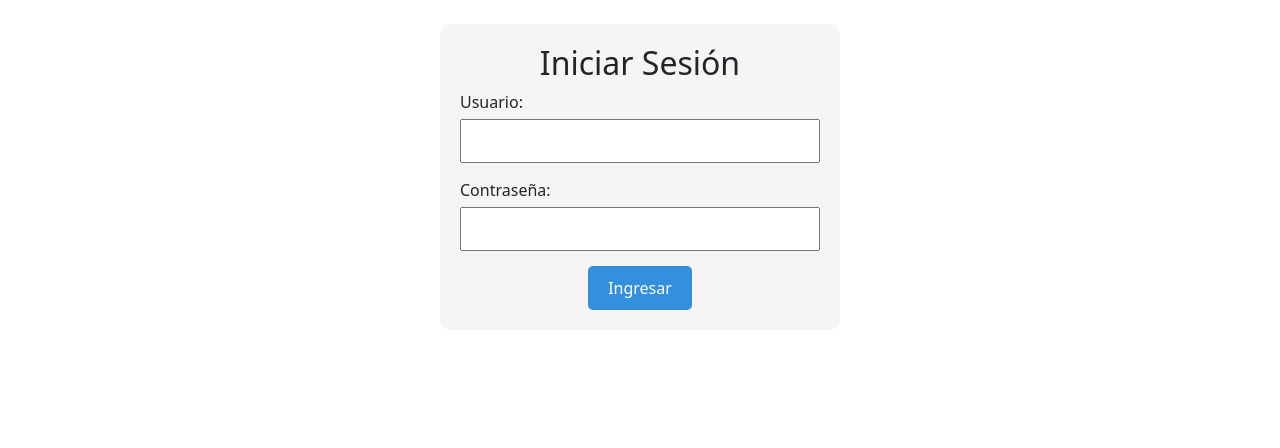
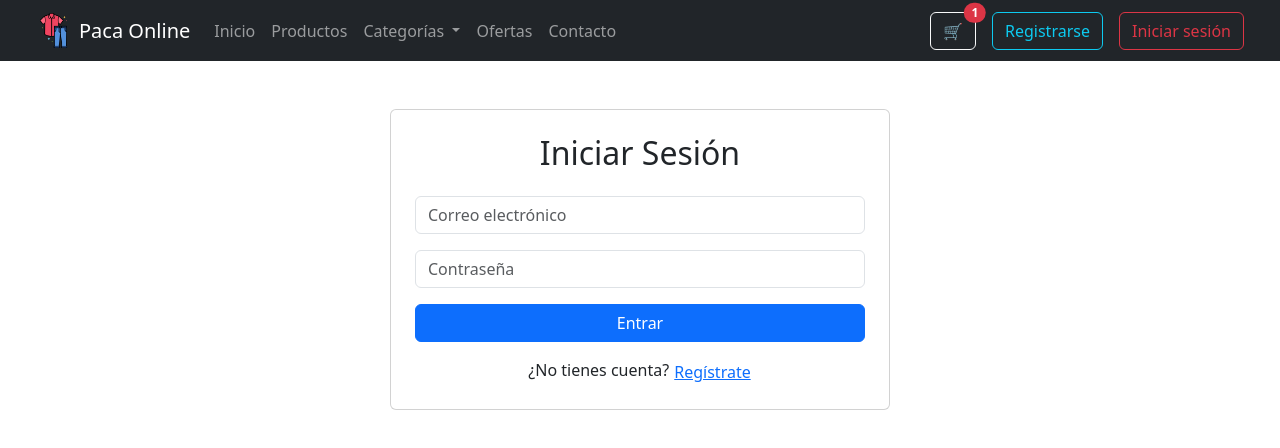
Before and after one commit to Luisangelriverosbautista/tiendapaca, a Vue app: page /iniciarS in a window 1280 px wide. Shown: the top 448 px of the page. Built offline with nearby package versions, Linux system fonts and the light colour scheme.

Commit message:
agregur las vistas de registrarse e iniciar secion

```diff
--- a/src/Router/index.js
+++ b/src/Router/index.js
@@ -19,11 +19,6 @@ const routes = [
     name: 'Login',
     component: () => import('@/components/Pages/Login.vue')
   },
-  {
-    path: '/registrarseV',
-    name: 'RegistrarseV',
-    component: () => import('@/components/Pages/RegistrarseV.vue')
-  },
 
 ]
 
--- a/src/components/Pages/IniciarS.vue
+++ b/src/components/Pages/IniciarS.vue
@@ -1,84 +1,93 @@
 <template>
-    <div class="login-container mt-4">
-      <h2>Iniciar Sesión</h2>
+  <nav class="navbar navbar-expand-lg navbar-dark bg-dark px-4 sticky-top">
+    <div class="container-fluid">
+      <router-link class="navbar-brand d-flex align-items-center" to="/login">
+        <img :src="iconoNav" width="35" height="35" class="me-2" alt="icono_nav">
+        Paca Online
+      </router-link>
+
+      <button class="navbar-toggler" type="button" data-bs-toggle="collapse" data-bs-target="#navbarContent">
+        <span class="navbar-toggler-icon"></span>
+      </button>
+
+      <div class="collapse navbar-collapse" id="navbarContent">
+        <ul class="navbar-nav me-auto mb-2 mb-lg-0">
+          <li class="nav-item">
+            <router-link class="nav-link" to="/">Inicio</router-link>
+          </li>
+          <li class="nav-item">
+            <router-link class="nav-link" to="/productos">Productos</router-link>
+          </li>
+          <li class="nav-item dropdown">
+            <a class="nav-link dropdown-toggle" href="#" id="categoriasDropdown" role="button"
+              data-bs-toggle="dropdown">
+              Categorías
+            </a>
+            <ul class="dropdown-menu" aria-labelledby="categoriasDropdown">
+              <li><router-link class="dropdown-item" to="/categoria/hombre">Hombre</router-link></li>
+              <li><router-link class="dropdown-item" to="/categoria/mujer">Mujer</router-link></li>
+              <li><router-link class="dropdown-item" to="/categoria/ninos">Niños</router-link></li>
+              <li><router-link class="dropdown-item" to="/categoria/accesorios">Accesorios</router-link></li>
+            </ul>
+          </li>
+          <li class="nav-item">
+            <router-link class="nav-link" to="/ofertas">Ofertas</router-link>
+          </li>
+          <li class="nav-item">
+            <a class="nav-link" href="#footer">Contacto</a>
+          </li>
+        </ul>
+
+        <div class="d-flex align-items-center gap-3">
+          <button type="button" class="btn btn-outline-light position-relative">
+            🛒
+            <span class="position-absolute top-0 start-100 translate-middle badge rounded-pill bg-danger">
+              1
+            </span>
+          </button>
+
+          <router-link class="btn btn-outline-info" to="/login">Registrarse</router-link>
+          <router-link class="btn btn-outline-danger" to="/iniciarS">Iniciar sesión</router-link>
+        </div>
+      </div>
+    </div>
+  </nav>
+
+  <div class="container mt-5">
+    <div class="card p-4 mx-auto" style="max-width: 500px;">
+      <h2 class="text-center mb-4">Iniciar Sesión</h2>
+
       <form @submit.prevent="handleLogin">
-        <div class="form-group">
-          <label for="username">Usuario:</label>
-          <input type="text" id="username" v-model="username" required />
+        <div class="mb-3">
+          <input v-model="form.email" type="email" placeholder="Correo electrónico" class="form-control" required />
         </div>
 
-        <div class="form-group">
-          <label for="password">Contraseña:</label>
-          <input type="password" id="password" v-model="password" required />
+        <div class="mb-3">
+          <input v-model="form.password" type="password" placeholder="Contraseña" class="form-control" required />
         </div>
 
-        <button type="submit">Ingresar</button>
-        <p v-if="error" class="error">{{ error }}</p>
+        <button type="submit" class="btn btn-primary w-100">Entrar</button>
       </form>
+
+      <div class="text-center mt-3">
+        ¿No tienes cuenta?
+        <button class="btn btn-link p-0" @click="$emit('switchToRegister')">Regístrate</button>
+      </div>
     </div>
-  </template>
+  </div>
+</template>
 
-  <script>
-  export default {
-    name: "Login",
-    data() {
-      return {
-        username: "",
-        password: "",
-        error: ""
-      };
-    },
-    methods: {
-      handleLogin() {
-        if (this.username === "admin" && this.password === "1234") {
-          alert("¡Inicio de sesión exitoso!");
-          this.error = "";
-          // Aquí podrías redirigir a otra vista, por ejemplo:
-          // this.$router.push('/dashboard');
-        } else {
-          this.error = "Credenciales incorrectas. Intenta nuevamente.";
-        }
-      }
-    }
-  };
-  </script>
+<script setup>
+import { ref, reactive } from 'vue';
+import iconoNav from '/src/assets/ropa-masculina.png';
 
-  <style scoped>
-  .login-container {
-    max-width: 400px;
-    margin: auto;
-    padding: 20px;
-    background: #f5f5f5;
-    border-radius: 10px;
-    text-align: center;
-  }
+const form = reactive({
+  email: '',
+  password: ''
+});
 
-  .form-group {
-    margin-bottom: 15px;
-    text-align: left;
-  }
-
-  input {
-    width: 100%;
-    padding: 8px;
-    margin-top: 5px;
-  }
-
-  button {
-    padding: 10px 20px;
-    background-color: #3490dc;
-    color: white;
-    border: none;
-    border-radius: 5px;
-    cursor: pointer;
-  }
-
-  button:hover {
-    background-color: #2779bd;
-  }
-
-  .error {
-    color: red;
-    margin-top: 10px;
-  }
-  </style>
+function handleLogin() {
+  console.log('Intentando iniciar sesión con:', form);
+  // Aquí puedes hacer la lógica de autenticación
+}
+</script>
--- a/src/components/Pages/Login.vue
+++ b/src/components/Pages/Login.vue
@@ -1,4 +1,63 @@
+
 <template>
+    <nav class="navbar navbar-expand-lg navbar-dark bg-dark px-4 sticky-top">
+    <div class="container-fluid">
+      <router-link class="navbar-brand d-flex align-items-center" to="/login">
+        <img :src="iconoNav" width="35" height="35" class="me-2" alt="icono_nav">
+        Paca Online
+      </router-link>
+
+      <button class="navbar-toggler" type="button" data-bs-toggle="collapse" data-bs-target="#navbarContent">
+        <span class="navbar-toggler-icon"></span>
+      </button>
+
+      <div class="collapse navbar-collapse" id="navbarContent">
+        <ul class="navbar-nav me-auto mb-2 mb-lg-0">
+          <li class="nav-item">
+            <router-link class="nav-link" to="/">Inicio</router-link>
+          </li>
+          <li class="nav-item">
+            <router-link class="nav-link" to="/productos">Productos</router-link>
+          </li>
+          <li class="nav-item dropdown">
+            <a class="nav-link dropdown-toggle" href="#" id="categoriasDropdown" role="button"
+              data-bs-toggle="dropdown">
+              Categorías
+            </a>
+            <ul class="dropdown-menu" aria-labelledby="categoriasDropdown">
+              <li><router-link class="dropdown-item" to="/categoria/hombre">Hombre</router-link></li>
+              <li><router-link class="dropdown-item" to="/categoria/mujer">Mujer</router-link></li>
+              <li><router-link class="dropdown-item" to="/categoria/ninos">Niños</router-link></li>
+              <li><router-link class="dropdown-item" to="/categoria/accesorios">Accesorios</router-link></li>
+            </ul>
+          </li>
+          <li class="nav-item">
+            <router-link class="nav-link" to="/ofertas">Ofertas</router-link>
+          </li>
+          <li class="nav-item">
+            <a class="nav-link" href="#footer">Contacto</a>
+
+          </li>
+        </ul>
+
+        <div class="d-flex align-items-center gap-3">
+          <button type="button" class="btn btn-outline-light position-relative">
+            🛒
+            <span class="position-absolute top-0 start-100 translate-middle badge rounded-pill bg-danger">
+              1
+            </span>
+          </button>
+
+          <button type="button" class="btn btn-outline-info">
+            <router-link class="nav-link" to="/login">Registrarse</router-link>
+          </button>
+          <button type="button" class="btn btn-outline-danger">
+            <router-link class="nav-link" to="/iniciarS">Iniciar sesión</router-link>
+          </button>
+        </div>
+      </div>
+    </div>
+  </nav>
   <div class="container mt-5">
     <div class="card p-4 mx-auto" style="max-width: 500px;">
       <h2 class="text-center mb-4">Registro de Vendedor</h2>
@@ -49,6 +108,8 @@
 
 <script setup>
 import { reactive } from 'vue';
+import iconoNav from '/src/assets/ropa-masculina.png';
+import imagenPrincipal from '/src/assets/portada.jpg';
 
 const form = reactive({
   name: '',
--- a/src/components/Pages/Principal.vue
+++ b/src/components/Pages/Principal.vue
@@ -131,10 +131,10 @@ export default {
           </button>
 
           <button type="button" class="btn btn-outline-info">
-            <router-link class="nav-link" to="/registro">Registrarse</router-link>
+            <router-link class="nav-link" to="/login">Registrarse</router-link>
           </button>
           <button type="button" class="btn btn-outline-danger">
-            <router-link class="nav-link" to="/login">Iniciar sesión</router-link>
+            <router-link class="nav-link" to="/iniciarS">Iniciar sesión</router-link>
           </button>
         </div>
       </div>
--- a/src/components/Pages/registrarseV.vue
+++ /dev/null
@@ -1,71 +0,0 @@
-<template>
-  <div class="container mt-5">
-    <div class="card p-4 mx-auto" style="max-width: 500px;">
-      <h2 class="text-center mb-4">Registro de Vendedor</h2>
-
-      <form @submit.prevent="handleSubmit">
-        <div class="mb-3">
-          <input v-model="form.name" type="text" placeholder="Nombre completo" class="form-control" required />
-        </div>
-
-        <div class="mb-3">
-          <input v-model="form.email" type="email" placeholder="Correo electrónico" class="form-control" required />
-        </div>
-
-        <div class="mb-3">
-          <input v-model="form.password" type="password" placeholder="Contraseña" class="form-control" required />
-        </div>
-
-        <div class="mb-3">
-          <input v-model="form.confirmPassword" type="password" placeholder="Confirmar contraseña" class="form-control" required />
-        </div>
-
-        <div class="mb-3">
-          <input v-model="form.phone" type="tel" placeholder="Teléfono de contacto" class="form-control" />
-        </div>
-
-        <div class="mb-3">
-          <input v-model="form.storeName" type="text" placeholder="Nombre de la tienda" class="form-control" />
-        </div>
-
-        <div class="mb-3">
-          <input v-model="form.city" type="text" placeholder="Ciudad/Estado" class="form-control" />
-        </div>
-
-        <div class="mb-3">
-          <input v-model="form.paymentInfo" type="text" placeholder="Datos de cuenta para pagos" class="form-control" />
-        </div>
-
-        <button type="submit" class="btn btn-primary w-100">Registrarse</button>
-      </form>
-
-      <div class="text-center mt-3">
-        ¿Ya tienes cuenta?
-        <button class="btn btn-link p-0" @click="$emit('switchToLogin')">Inicia sesión</button>
-      </div>
-    </div>
-  </div>
-</template>
-
-<script setup>
-import { reactive } from 'vue';
-
-const form = reactive({
-  name: '',
-  email: '',
-  password: '',
-  confirmPassword: '',
-  phone: '',
-  storeName: '',
-  city: '',
-  paymentInfo: ''
-});
-
-function handleSubmit() {
-  if (form.password !== form.confirmPassword) {
-    alert('Las contraseñas no coinciden');
-    return;
-  }
-  console.log('Registro vendedor:', form);
-}
-</script>
```
